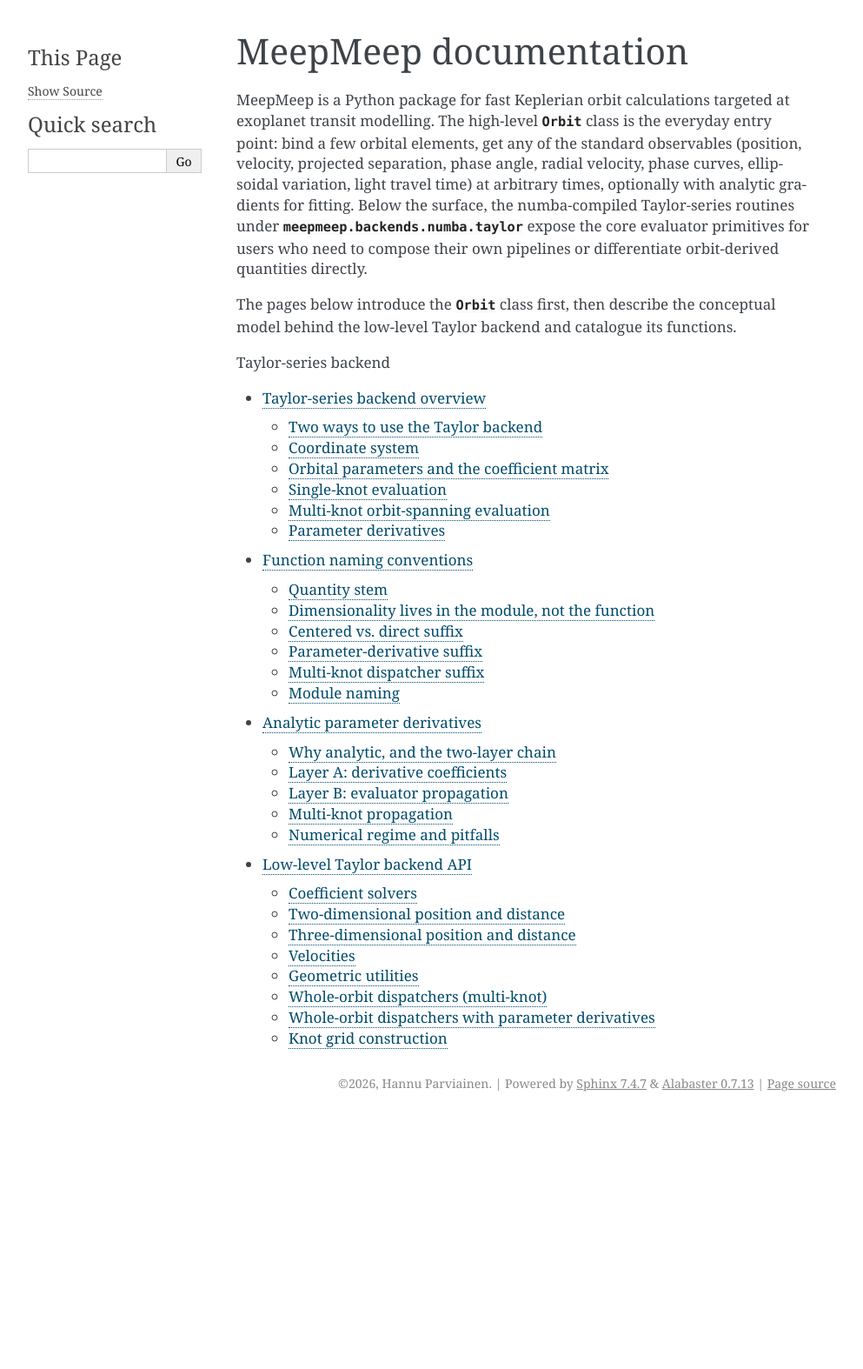
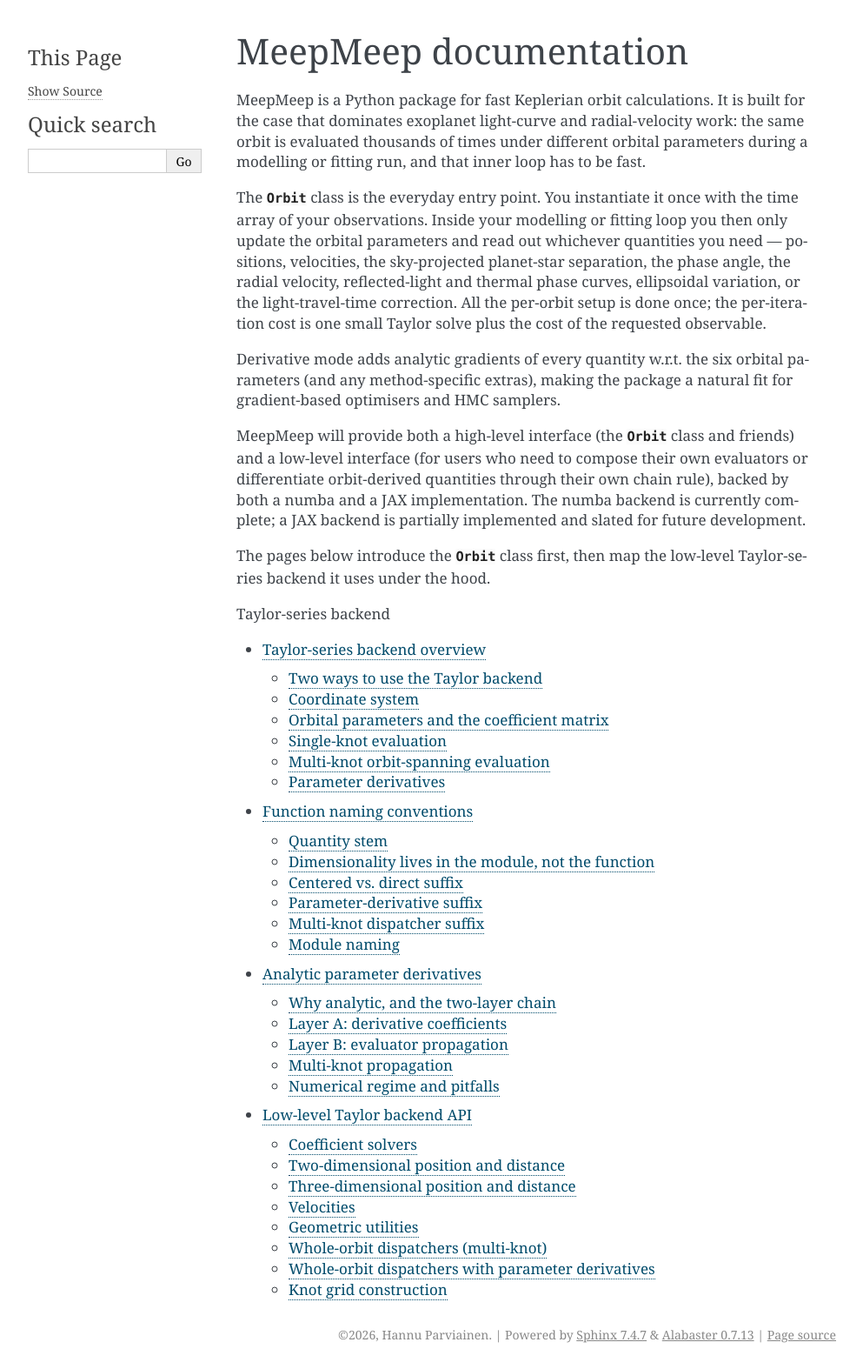
Before and after one commit to hpparvi/MeepMeep, a Sphinx documentation site: the page built from doc/source/index.rst, in a window 1280 px wide. Shown: the whole page at 87% size, without its empty margins (148-1141 px from the left). Built offline with Sphinx 7.4.7, drawn with Linux system fonts in a browser that asks for light colours; pages that are not in the unit, such as notebooks, are missing from menus; before the commit the page ends 1285 px from its top, so only the background shows below that.

Commit message:
Revised documentation.

```diff
--- a/doc/source/index.rst
+++ b/doc/source/index.rst
@@ -1,20 +1,37 @@
 MeepMeep documentation
 ======================
 
-MeepMeep is a Python package for fast Keplerian orbit calculations targeted at
-exoplanet transit modelling. The high-level :class:`~meepmeep.orbit.Orbit`
-class is the everyday entry point: bind a few orbital elements, get any of
-the standard observables (position, velocity, projected separation, phase
-angle, radial velocity, phase curves, ellipsoidal variation, light travel
-time) at arbitrary times, optionally with analytic gradients for fitting.
-Below the surface, the numba-compiled Taylor-series routines under
-:mod:`meepmeep.backends.numba.taylor` expose the core evaluator primitives
-for users who need to compose their own pipelines or differentiate
-orbit-derived quantities directly.
+MeepMeep is a Python package for fast Keplerian orbit calculations. It
+is built for the case that dominates exoplanet light-curve and
+radial-velocity work: the same orbit is evaluated thousands of times
+under different orbital parameters during a modelling or fitting run,
+and that inner loop has to be fast.
 
-The pages below introduce the :class:`~meepmeep.orbit.Orbit` class first,
-then describe the conceptual model behind the low-level Taylor backend and
-catalogue its functions.
+The :class:`~meepmeep.orbit.Orbit` class is the everyday entry point.
+You instantiate it once with the time array of your observations.
+Inside your modelling or fitting loop you then only update the
+orbital parameters and read out whichever quantities you need —
+positions, velocities, the sky-projected planet-star separation, the
+phase angle, the radial velocity, reflected-light and thermal phase
+curves, ellipsoidal variation, or the light-travel-time correction.
+All the per-orbit setup is done once; the per-iteration cost is one
+small Taylor solve plus the cost of the requested observable.
+
+Derivative mode adds analytic gradients of every quantity w.r.t. the
+six orbital parameters (and any method-specific extras), making the
+package a natural fit for gradient-based optimisers and HMC samplers.
+
+MeepMeep will provide both a high-level interface (the
+:class:`~meepmeep.orbit.Orbit` class and friends) and a low-level
+interface (for users who need to compose their own evaluators or
+differentiate orbit-derived quantities through their own chain rule),
+backed by both a numba and a JAX implementation. The numba backend is
+currently complete; a JAX backend is partially implemented and slated
+for future development.
+
+The pages below introduce the :class:`~meepmeep.orbit.Orbit` class
+first, then map the low-level Taylor-series backend it uses under the
+hood.
 
 .. toctree::
    :maxdepth: 2
```
